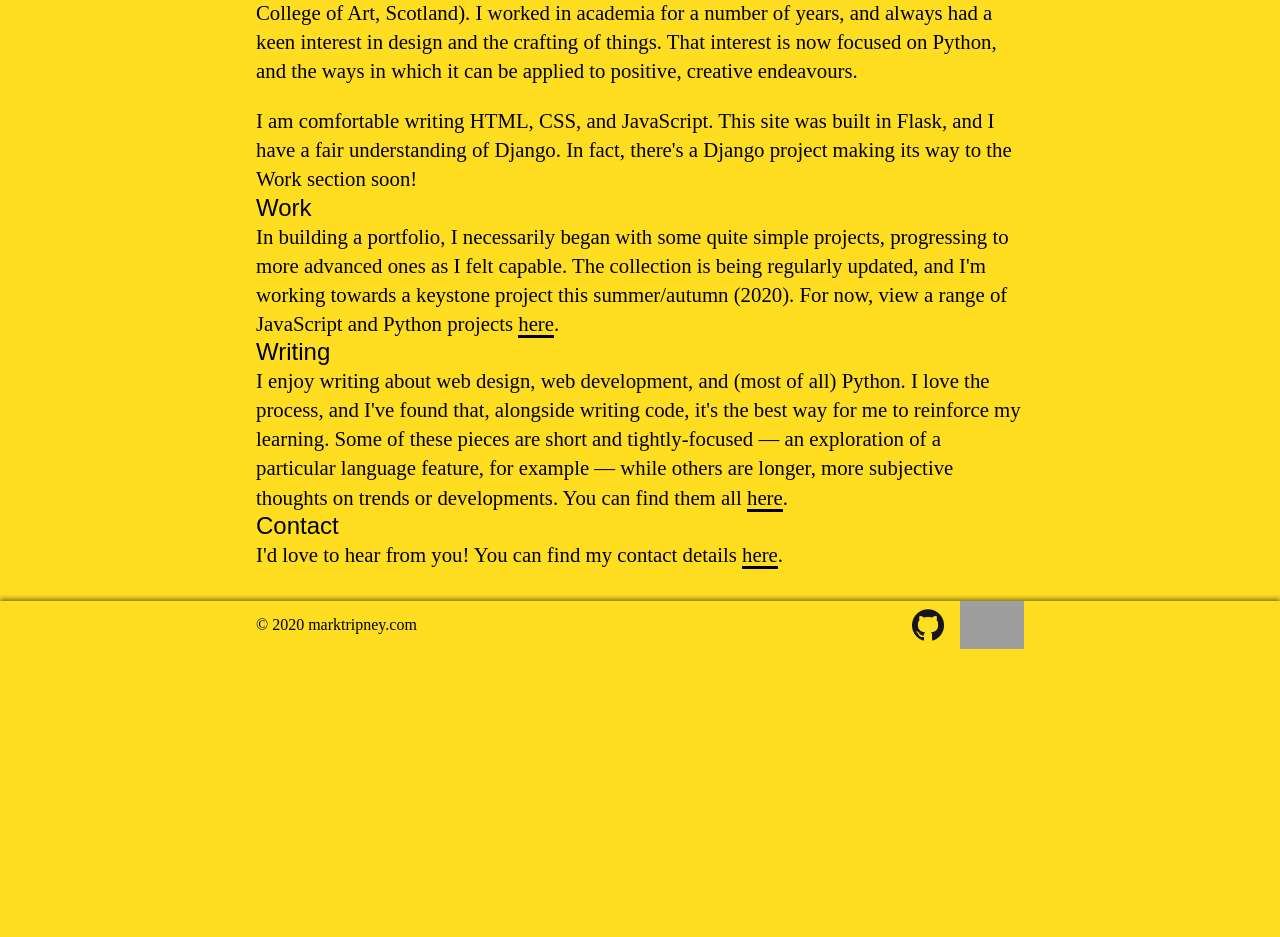
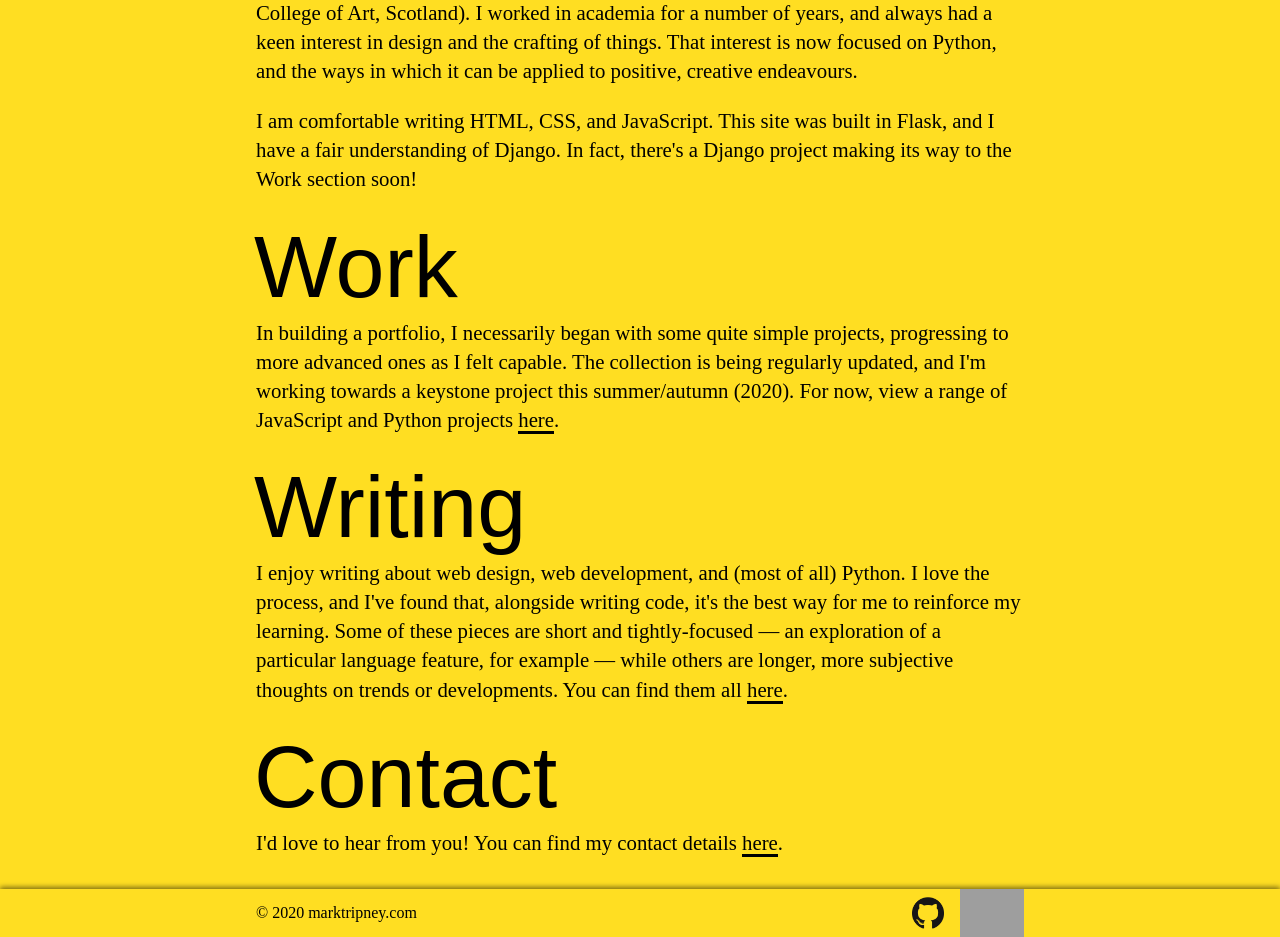
Before and after one commit to m-tripney/personal_website, a Flask app: page / in a window 1280 px wide. Shown: the part 265-1202 px from the top of the page. Before the commit the page ends 914 px from the top, so only its background shows below. Run offline with Flask 2, Linux system fonts and the light colour scheme; some web fonts are replaced; grey boxes are pictures that could not be loaded.

Commit message:
Make minor layout changes.

```diff
--- a/templates/contact.html
+++ b/templates/contact.html
@@ -5,7 +5,7 @@
   </section>
   <p>I'm happy to discuss any position, either full-time or part-time, remote or on-site (I'm based in <span
       class="para-highlight">Brussels,
-    Belgium</span>). You can reach me at:</p>
+    Belgium</span>). Click or tap on the email address below to get in touch:</p>
   <p><a class="email-addr" href="mailto:hello@marktripney.com?subject=Mail%20from%20marktripney.com">hello@marktripney.com</a>
   </p>
   <p class="copy-confirm">Alternatively, if you don't have a default email client set up, you can copy my address to
--- a/templates/index.html
+++ b/templates/index.html
@@ -14,7 +14,7 @@
       making its way to the <span class="para-highlight">Work</span> section soon!</p>
   </section>
   <section id="work-overview">
-    <h1 class="work-headline">Work</h1>
+    <h1 class="sub-heading">Work</h1>
     <p>In building a <span class="para-highlight">portfolio</span>, I necessarily began with some quite simple projects,
       progressing to more advanced ones
       as I felt capable. The collection is being <span class="para-highlight">regularly updated</span>, and I'm working
@@ -22,7 +22,7 @@
           href="{{ url_for('work') }}">here</a>.</p>
   </section>
   <section id="writing-overview">
-    <h1 class="writing-headline">Writing</h1>
+    <h1 class="sub-heading">Writing</h1>
     <p>I enjoy writing about web design, web development, and (most of all) Python. <span class="para-highlight">I love the process</span>,
       and I've found that, alongside writing code, it's the best way for me to <span class="para-highlight">reinforce my learning</span>.
       Some of these pieces are short and tightly-focused &mdash; an exploration of a particular language feature, for
@@ -30,7 +30,7 @@
       all <a href="{{ url_for('writing') }}">here</a>.</p>
   </section>
   <section id="contact">
-    <h1 class="contact-headline">Contact</h1>
+    <h1 class="sub-heading">Contact</h1>
     <p>I'd love to hear from you! You can find my contact details <a href="{{ url_for('contact') }}">here</a>.</p>
   </section>
 {% endblock content %}
```
